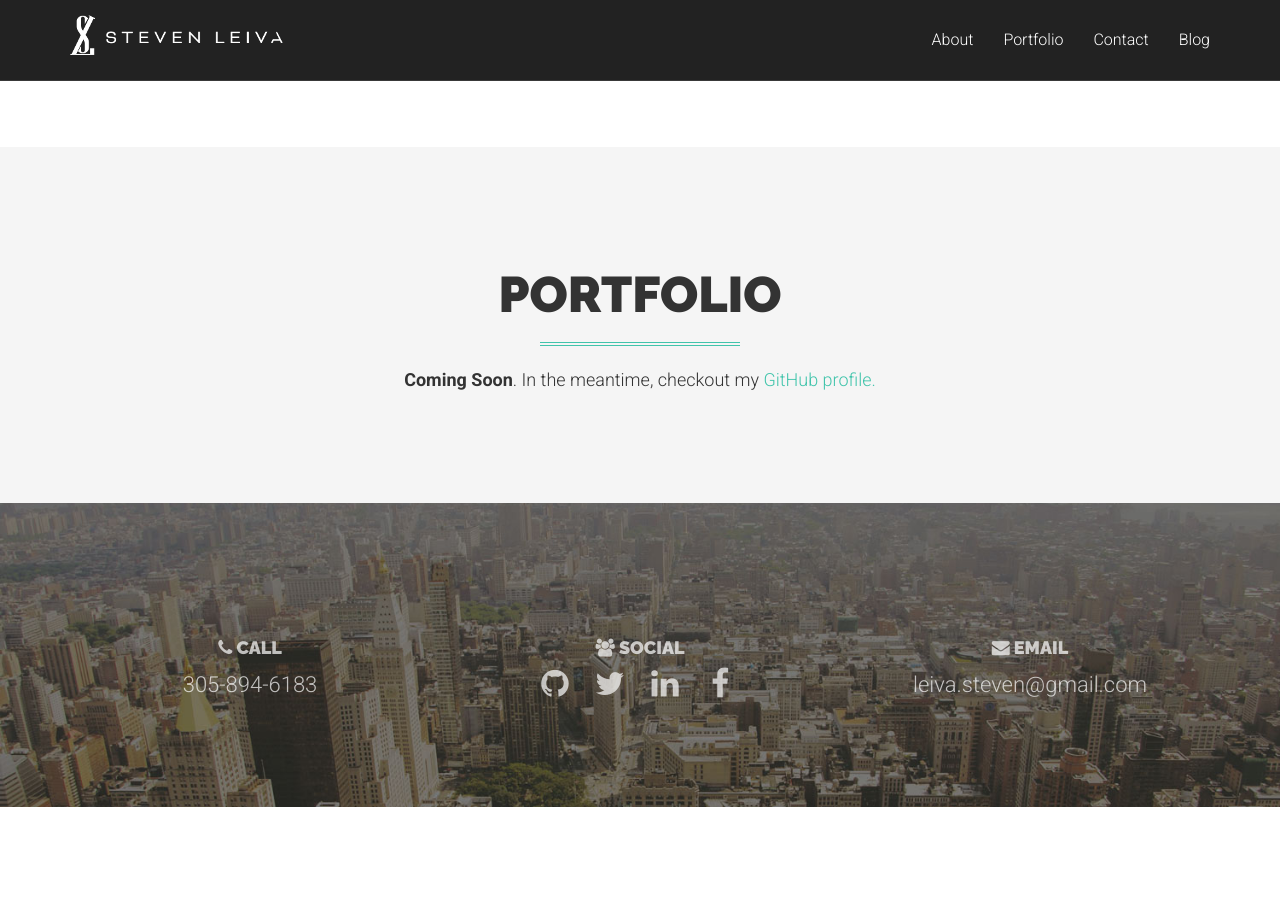
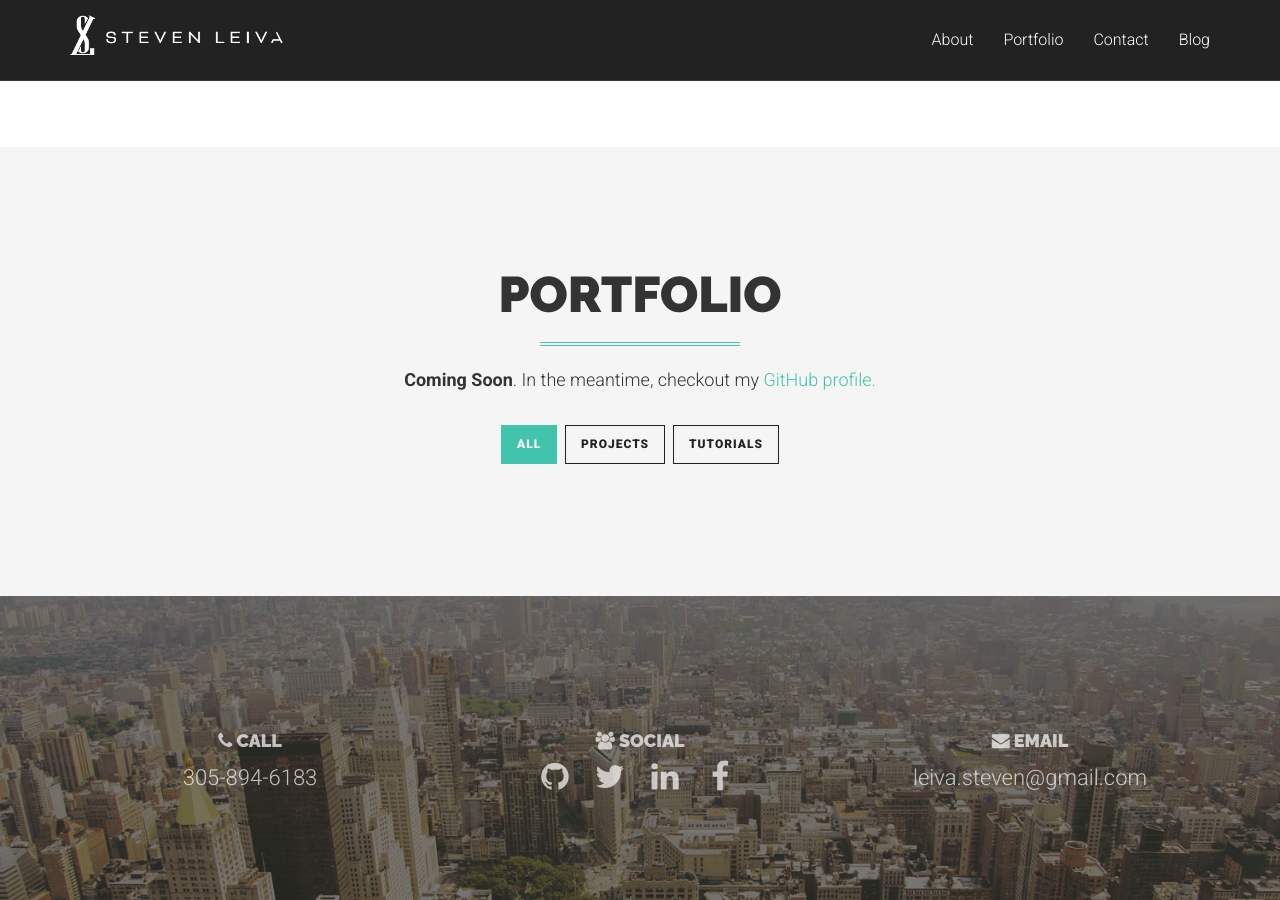
Before and after one commit to StevenXL/stevenxl.github.io, a Jekyll site: the page built from index.html, in a window 1280 px wide and 900 px high, scrolled down 1323 px. Built offline with Jekyll 4.4.1, drawn with Linux system fonts in a browser that asks for light colours; Markdown is read by kramdown in place of the engine named in the settings; before the commit the page ends 2130 px from its top, so only the background shows below that.

Commit message:
Add filters to index.html.
These filter the portfolio.

```diff
--- a/index.html
+++ b/index.html
@@ -44,6 +44,23 @@ layout: default
     <hr class="colored">
     <p><strong>Coming Soon</strong>. In the meantime, checkout my <a
       href="https://github.com/StevenXL">GitHub profile.</a></p>
+    <div class="row content-row">
+      <div class="col-lg-12">
+        <div class="portfolio-filter">
+          <ul id="filters" class="clearfix">
+            <li>
+              <span class="filter active" data-filter="identity graphic logo web">All</span>
+            </li>
+            <li>
+              <span class="filter" data-filter="projects">Projects</span>
+            </li>
+            <li>
+              <span class="filter" data-filter="tutorials">Tutorials</span>
+            </li>
+          </ul>
+        </div>
+      </div>
+    </div>
   </div>
 </section>
 
```
